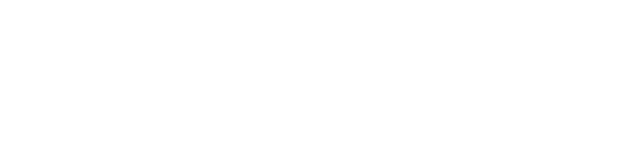
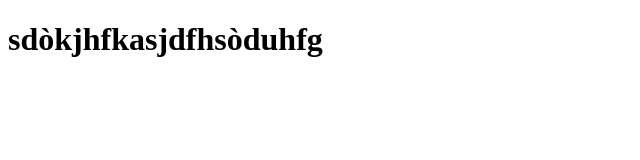
Before and after one commit to MarcoCentofanti/Git-intro, a plain HTML site: page index.html in a window 1280 px wide. Shown: the whole page, without its empty margins (0-640 px from the left). Drawn offline with Linux system fonts and the light colour scheme.

Commit message:
modifica h1

```diff
--- a/index.html
+++ b/index.html
@@ -6,6 +6,6 @@
     <title>Document</title>
   </head>
   <body>
-    <h1></h1>
+    <h1>sdòkjhfkasjdfhsòduhfg</h1>
   </body>
 </html>
```
